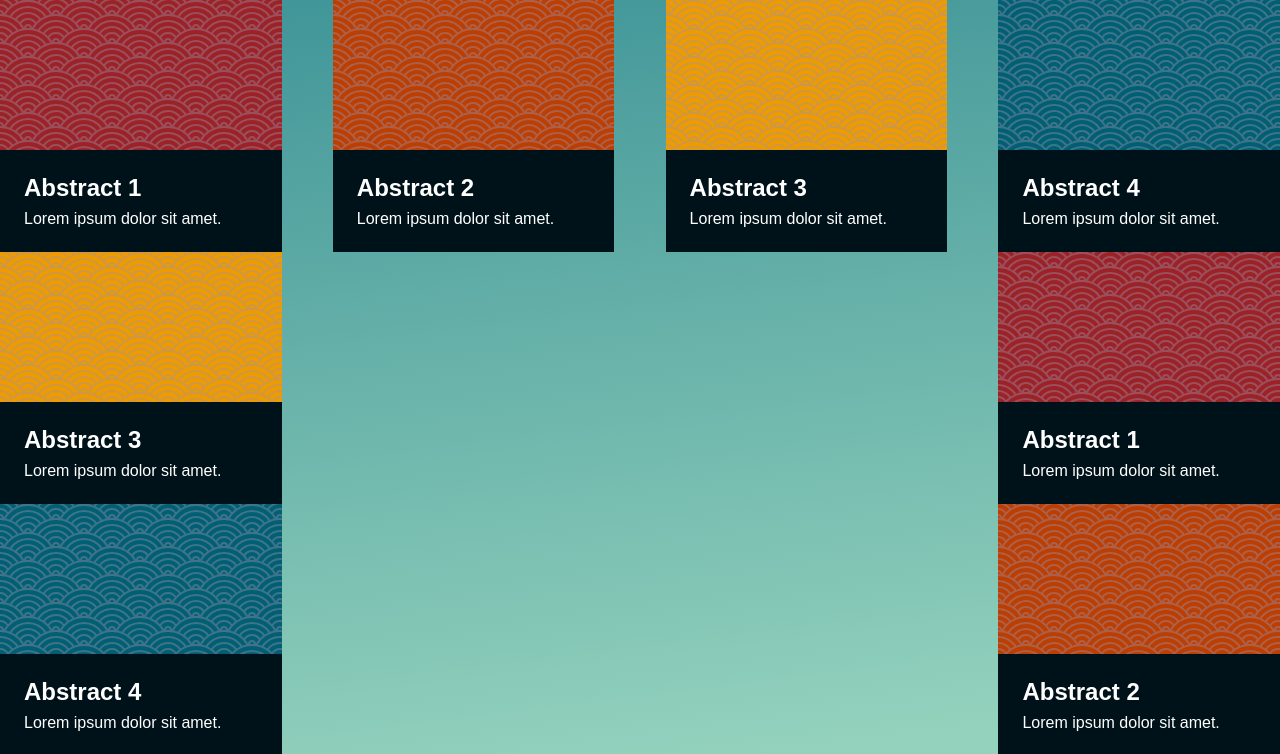
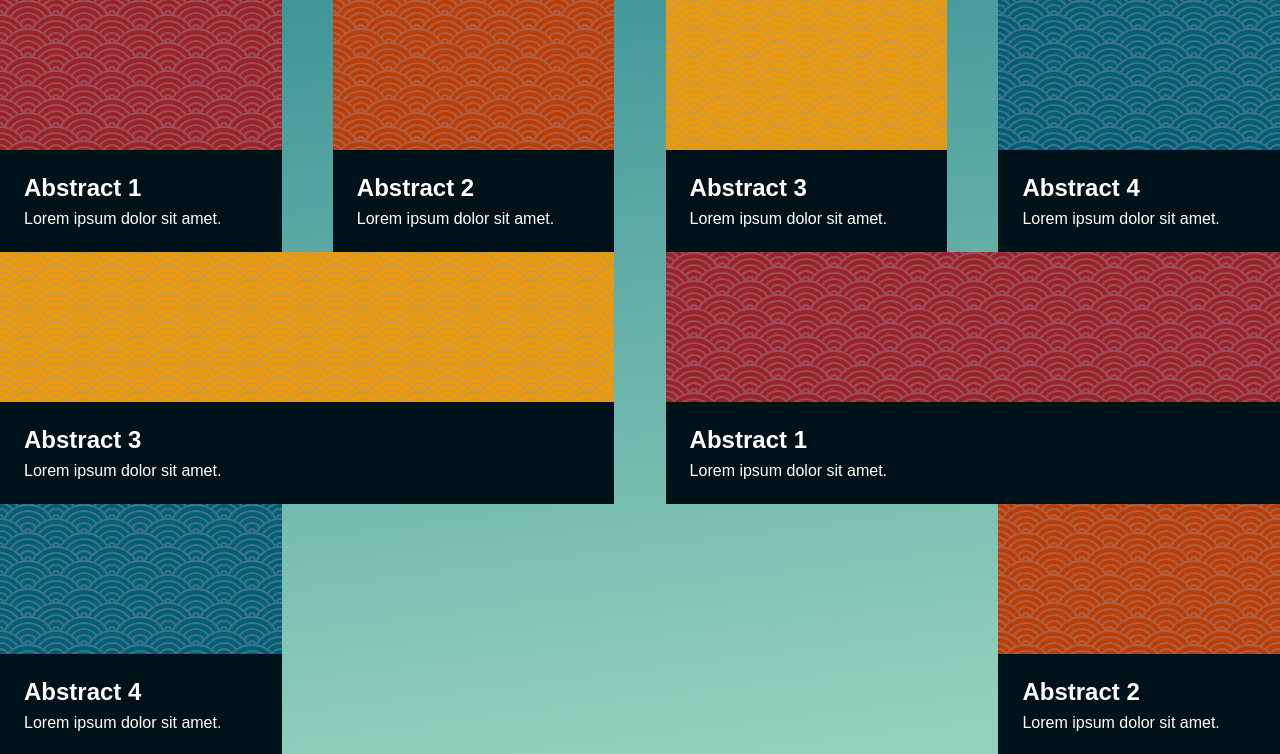
Before and after one commit to akgmage/flex-box, an Angular app: page / in a window 1280 px wide. Shown: the top 754 px of the page. Built offline with nearby package versions, Linux system fonts and the light colour scheme.

Commit message:
add flex basis of 48% for span2

```diff
--- a/src/styles.css
+++ b/src/styles.css
@@ -61,3 +61,6 @@ figure > div {
 figure {
   flex-basis: 22%;
 }
+.span2 {
+  flex-basis: 48%;
+}
```
